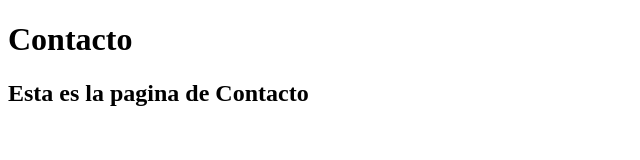
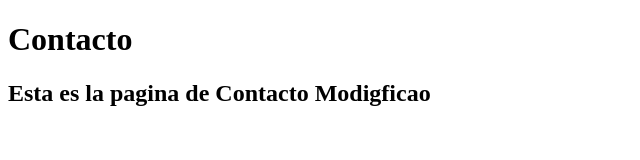
Before and after one commit to taylorinteractivo/testeando, a plain HTML site: page contacto.html in a window 1280 px wide. Shown: the whole page, without its empty margins (0-640 px from the left). Drawn offline with Linux system fonts and the light colour scheme.

Commit message:
Pagina de contacto terminada

```diff
--- a/contacto.html
+++ b/contacto.html
@@ -6,7 +6,7 @@
 </head>
 <body>
 	<h1>Contacto</h1>
-	<h2>Esta es la pagina de Contacto</h2>
+	<h2>Esta es la pagina de Contacto Modigficao</h2>
 
 </body>
 </html>
```
